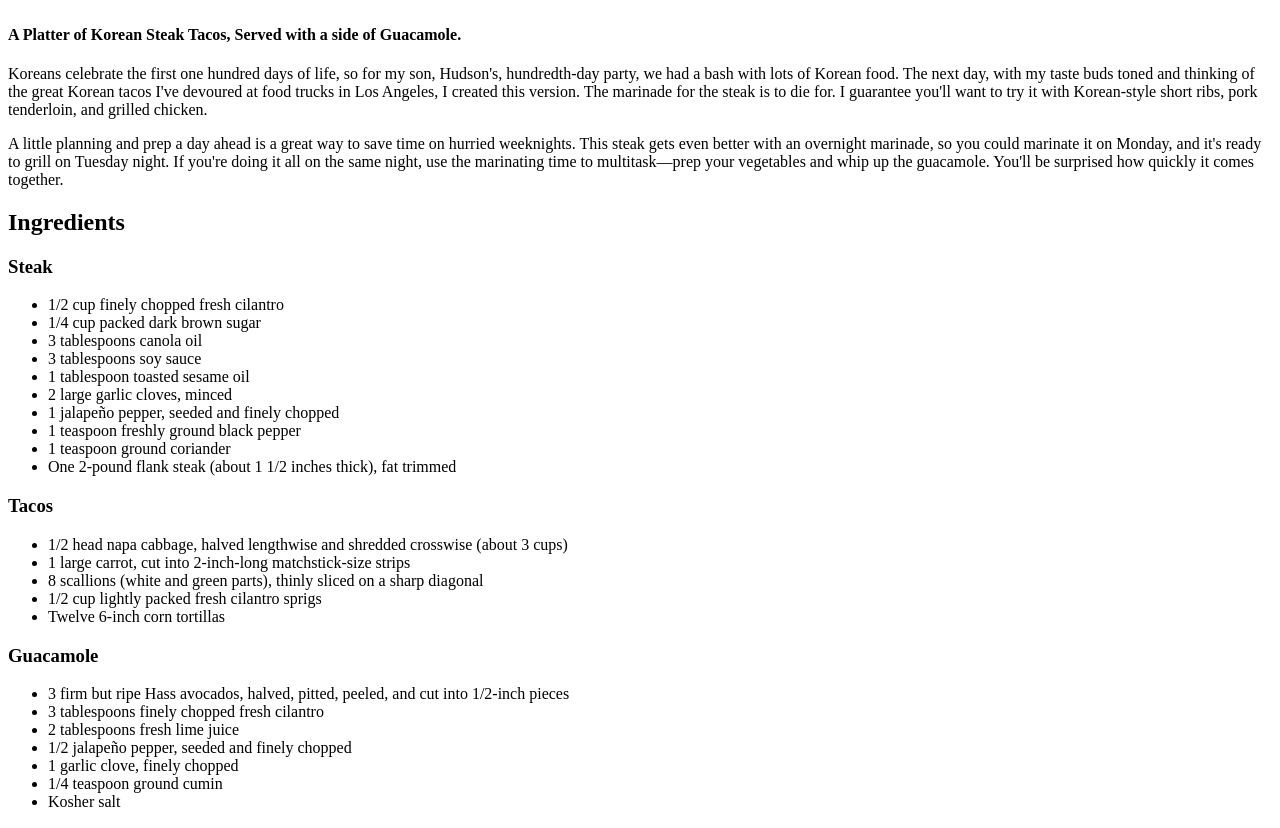
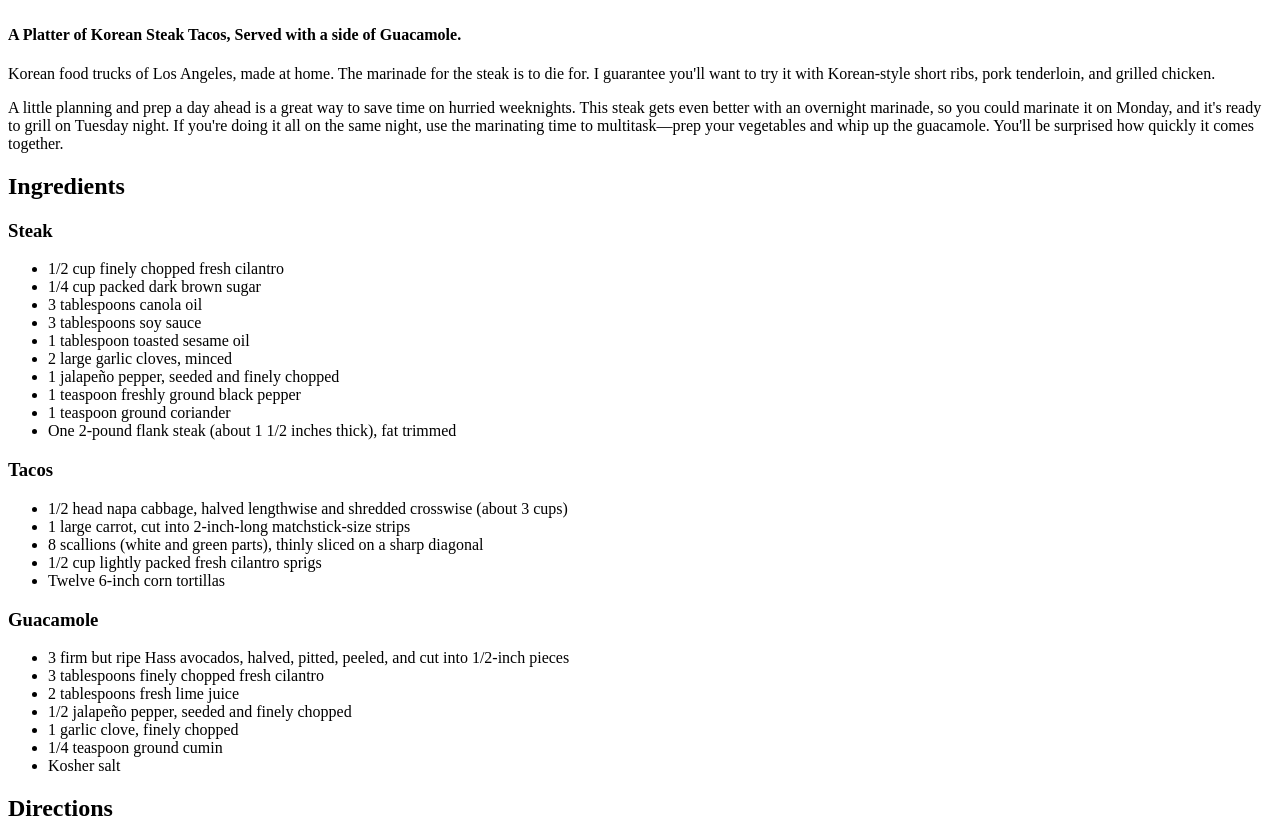
Before and after one commit to jesnikora/odin-recipes, a plain HTML site: page recipes/steak-tacos.html in a window 1280 px wide. Shown: the part 957-1785 px from the top of the page. Drawn offline with Linux system fonts and the light colour scheme.

Commit message:
Update steak-tacos.html
Hiding evidence that the description used for this recipe was copy-pasted.

```diff
--- a/recipes/steak-tacos.html
+++ b/recipes/steak-tacos.html
@@ -11,7 +11,7 @@
         <h1>Korean Steak Tacos</h1>
         <img src="../img/steak-tacos.jpg" alt="A Platter of Korean Steak Tacos, Served with a side of Guacamole.">
         <h4>A Platter of Korean Steak Tacos, Served with a side of Guacamole.</h4>
-        <p>Koreans celebrate the first one hundred days of life, so for my son, Hudson's, hundredth-day party, we had a bash with lots of Korean food. The next day, with my taste buds toned and thinking of the great Korean tacos I've devoured at food trucks in Los Angeles, I created this version. The marinade for the steak is to die for. I guarantee you'll want to try it with Korean-style short ribs, pork tenderloin, and grilled chicken.</p>
+        <p>Korean food trucks of Los Angeles, made at home. The marinade for the steak is to die for. I guarantee you'll want to try it with Korean-style short ribs, pork tenderloin, and grilled chicken.</p>
         <p>A little planning and prep a day ahead is a great way to save time on hurried weeknights. This steak gets even better with an overnight marinade, so you could marinate it on Monday, and it's ready to grill on Tuesday night. If you're doing it all on the same night, use the marinating time to multitask—prep your vegetables and whip up the guacamole. You'll be surprised how quickly it comes together.</p>
         <h2>Ingredients</h2>
         <h3>Steak</h3>
```
